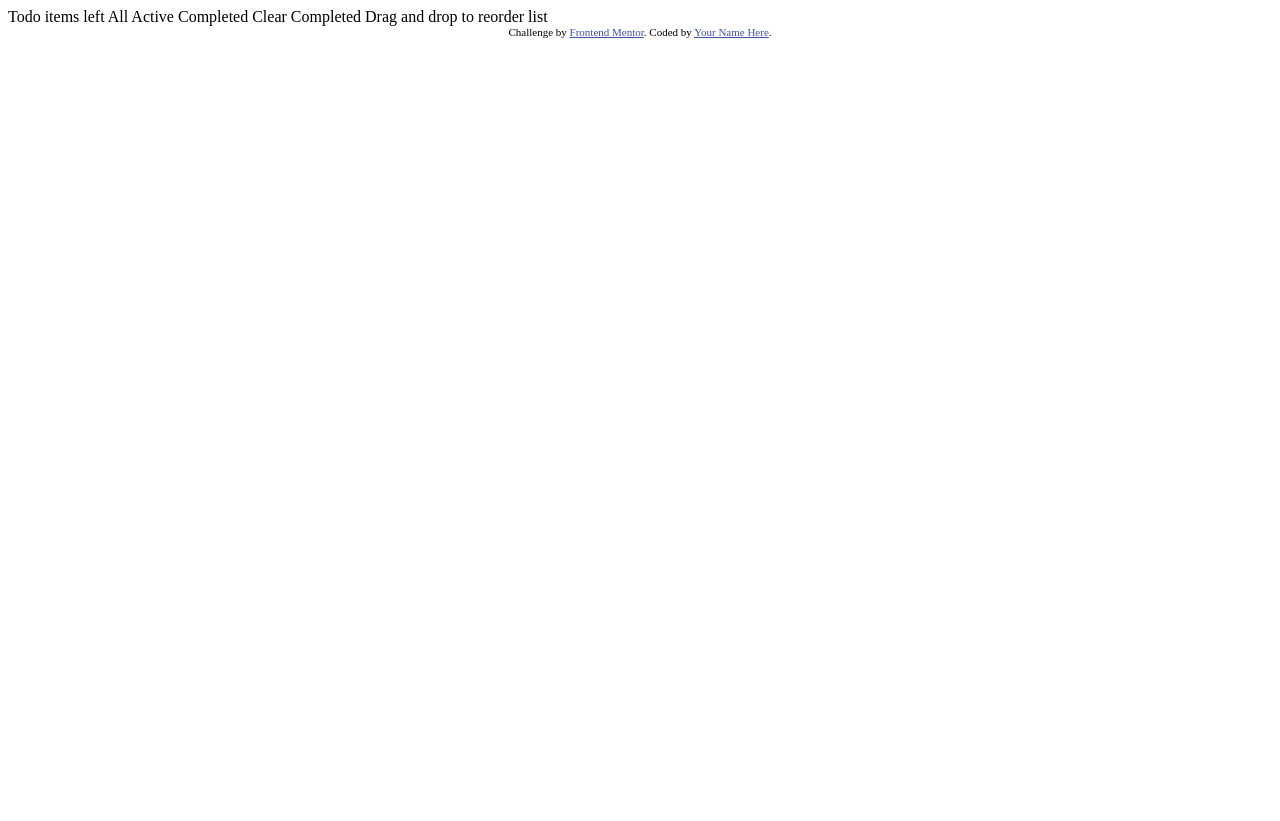
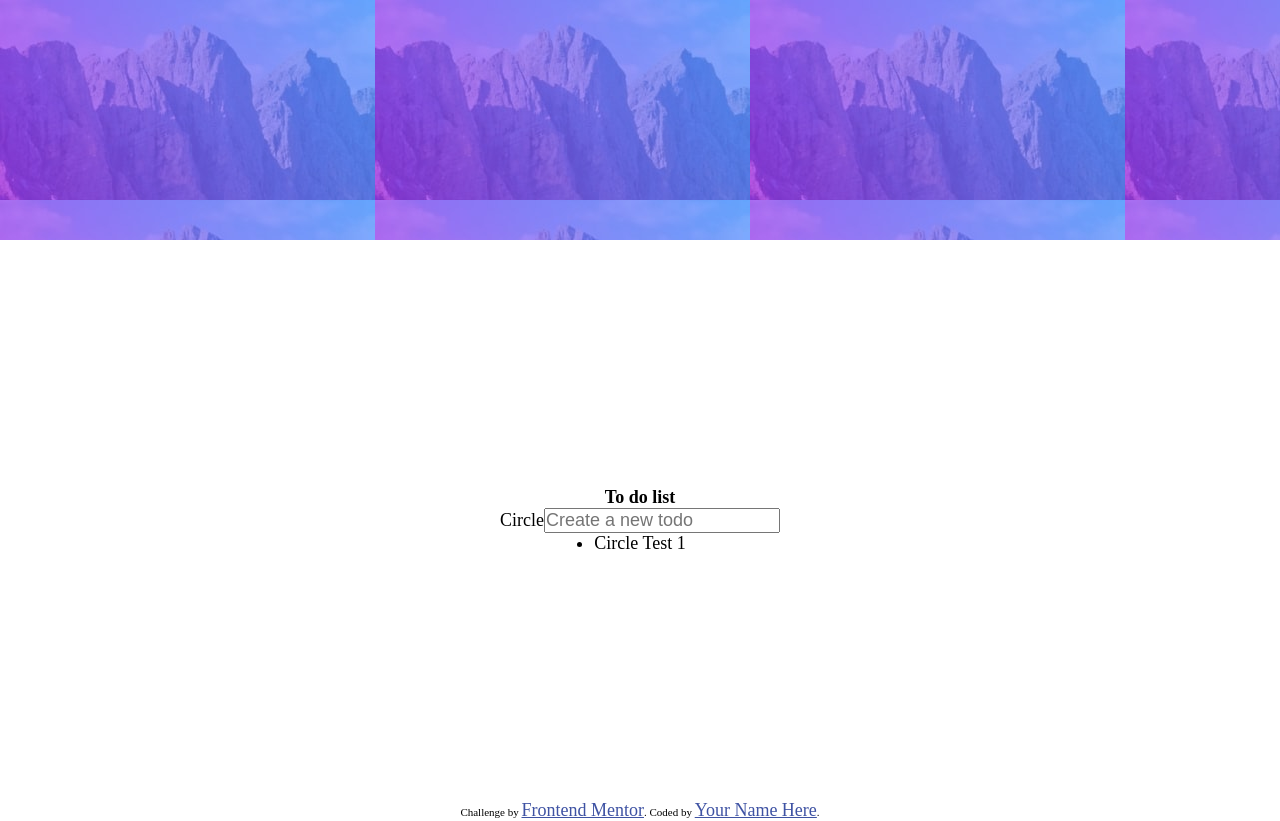
Before and after one commit to dsgnow/todoList, a plain HTML site: page index.html in a window 1280 px wide. Before the commit the page ends 800 px from the top, so only its background shows below. Drawn offline with Linux system fonts and the light colour scheme.

Commit message:
set variables, add scss

```diff
--- a/index.html
+++ b/index.html
@@ -1,36 +1,55 @@
 <!DOCTYPE html>
 <html lang="en">
+
 <head>
   <meta charset="UTF-8">
-  <meta name="viewport" content="width=device-width, initial-scale=1.0"> <!-- displays site properly based on user's device -->
-
+  <meta name="viewport" content="width=device-width, initial-scale=1.0">
+  <!-- displays site properly based on user's device -->
+  <link rel="stylesheet" href="css/style.css">
   <link rel="icon" type="image/png" sizes="32x32" href="./images/favicon-32x32.png">
 
-  <title>Frontend Mentor | Todo app</title>
+  <title>Todo app</title>
 
   <!-- Feel free to remove these styles or customise in your own stylesheet 👍 -->
   <style>
-    .attribution { font-size: 11px; text-align: center; }
-    .attribution a { color: hsl(228, 45%, 44%); }
+    .attribution {
+      font-size: 11px;
+      text-align: center;
+    }
+
+    .attribution a {
+      color: hsl(228, 45%, 44%);
+    }
   </style>
 </head>
+
 <body>
+  <header>
+  </header>
+  <main>
+    <div class="wrapper">
+      <section class="background"></section>
+      <section class="main">
+        <h1>To do list</h1>
+        <div class="main__textInput">
+          <span class="circle main__circle">Circle</span><input type="text" placeholder="Create a new todo">
+        </div>
+        <div class="main__todoList todoList">
+          <ul class="todoList__list">
+            <li class="todoList__elem todoList__elem--active"><span
+                class="circle todoList__circle todoList__circle--active">Circle</span> Test 1</li>
+          </ul>
+        </div>
+      </section>
+    </div>
+  </main>
+  <footer>
+    <div class="attribution">
+      Challenge by <a href="https://www.frontendmentor.io?ref=challenge" target="_blank">Frontend Mentor</a>.
+      Coded by <a href="#">Your Name Here</a>.
+    </div>
+  </footer>
 
-  Todo
+</body>
 
-  <!-- Add dynamic number --> items left
-
-  All
-  Active
-  Completed
-
-  Clear Completed
-
-  Drag and drop to reorder list
-
-  <div class="attribution">
-    Challenge by <a href="https://www.frontendmentor.io?ref=challenge" target="_blank">Frontend Mentor</a>.
-    Coded by <a href="#">Your Name Here</a>.
-  </div>
-</body>
 </html>
--- /dev/null
+++ b/scss/main.scss
@@ -0,0 +1,23 @@
+.wrapper {
+    width: 100vw;
+    height: 100vh;
+    background-color: white;
+    display: flex;
+    flex-direction: column;
+}
+
+.background {
+    background-image: url("/images/bg-mobile-light.jpg");
+    width: 100vw;
+    height: 30vh;
+}
+
+.main {
+    width: 100vw;
+    height: 70vh;
+    display: flex;
+    flex-direction: column;
+    align-items: center;
+    flex-wrap: wrap;
+    justify-content: center;
+}
--- /dev/null
+++ b/scss/reset.scss
@@ -0,0 +1,7 @@
+* {
+    margin: 0;
+    padding: 0;
+    box-sizing: border-box;
+    -webkit-tap-highlight-color: rgba(0, 0, 0, 0);
+    font-size: 18px;
+}
--- /dev/null
+++ b/scss/style.scss
@@ -0,0 +1,3 @@
+@import 'reset';
+@import 'variables';
+@import 'main';
--- /dev/null
+++ b/scss/variables.scss
@@ -0,0 +1,26 @@
+@import url('https://fonts.googleapis.com/css2?family=Josefin+Sans:wght@400;700&display=swap');
+/* font-family: 'Josefin Sans', sans-serif; */
+
+$mainFont: 'Josefin Sans',
+sans-serif;
+
+
+$mainGradient: linear-gradient hsl(192, 100%, 67%) to hsl(280, 87%, 65%);
+$mainColor: hsl(220, 98%, 61%);
+
+// Light Theme
+
+$lightGray:hsl(0, 0%, 98%);
+$veryLightGrayish: hsl(236, 33%, 92%);
+$lightGrayish:hsl(233, 11%, 84%);
+$darkGrayish: hsl(236, 9%, 61%);
+$veryDarkGrayish: hsl(235, 19%, 35%);
+
+// Dark Theme
+
+$veryDarkBlue: hsl(235, 21%, 11%);
+$veryDarkDesaturatedBlue: hsl(235, 24%, 19%);
+$lightGrayishBlue: hsl(234, 39%, 85%);
+$lightGrayishBlue--hover: hsl(236, 33%, 92%);
+$darkGrayishBlue: hsl(234, 11%, 52%);
+$veryDarkGrayishBlue: hsl(233, 14%, 35%);
```
Also changed, not shown: css/main.css (added), css/reset.css (added), css/style.css (added), css/variables.css (added), js/main.js (added), 4 other files.
